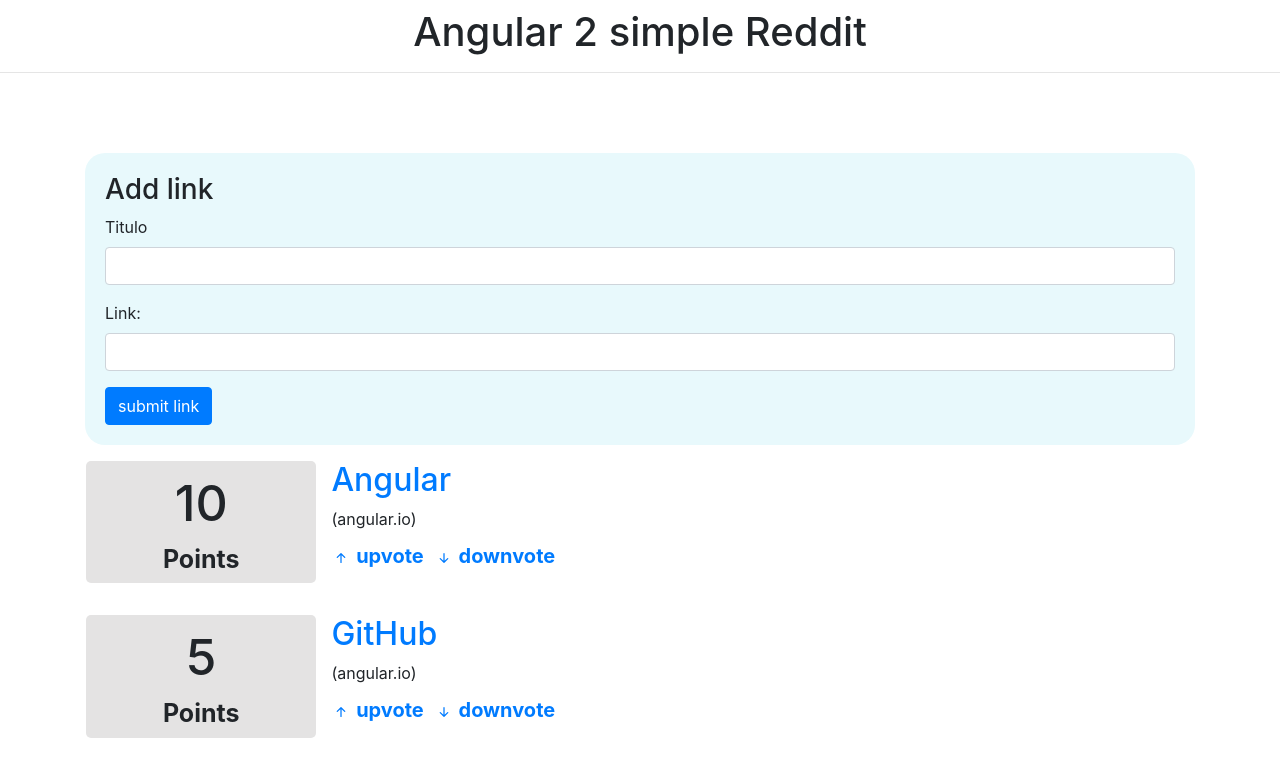
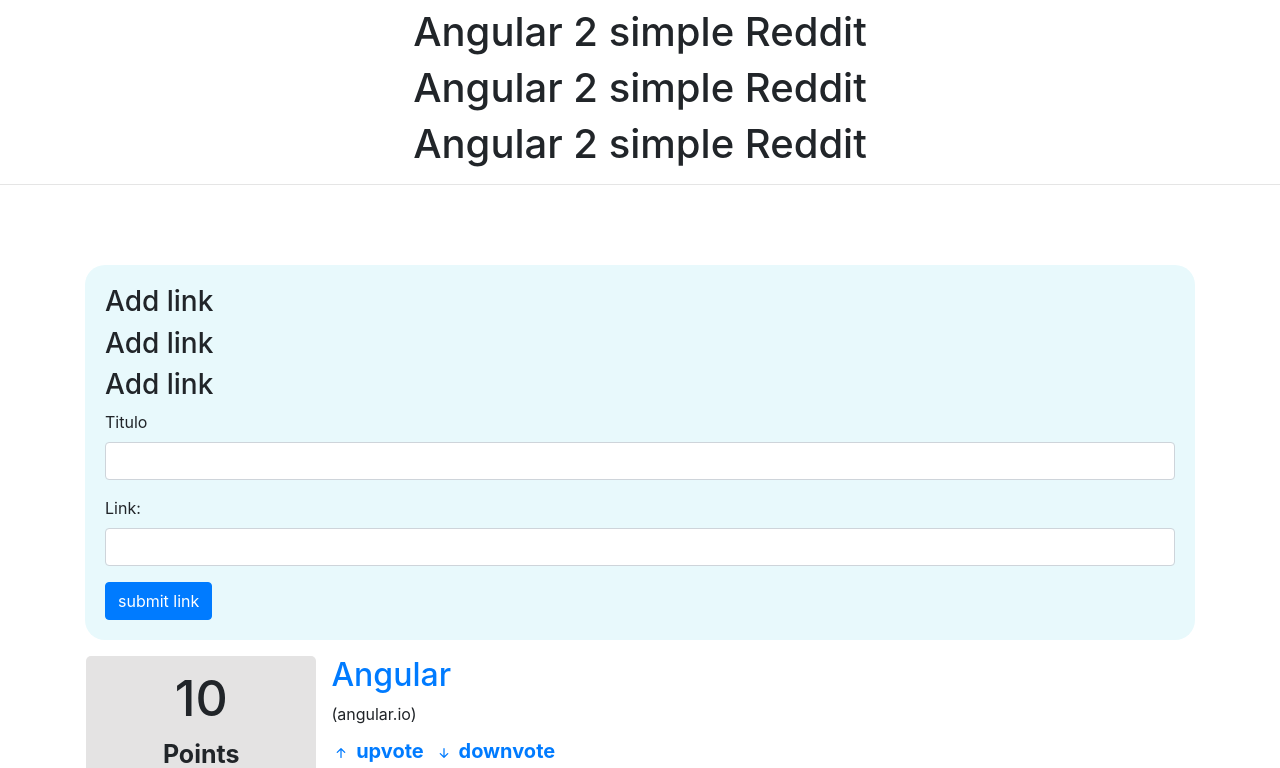
Before and after one commit to RQI2019/angular-reddit, an Angular app: page / in a window 1280 px wide. Shown: the top 768 px of the page. Built offline with nearby package versions, Linux system fonts and the light colour scheme.

Commit message:
prueba merge

```diff
--- a/src/app/app.component.html
+++ b/src/app/app.component.html
@@ -2,12 +2,17 @@
 <app-lista></app-lista>
 
 <div class="header pt-2 pb-3">
+  <h1 class="text-center">Angular 2 simple Reddit</h1>
+  <h1 class="text-center">Angular 2 simple Reddit</h1>
   <h1 class="text-center">Angular 2 simple Reddit</h1>
   <hr>
 </div>
 <div class ="container mt-5">
   <form class="form card-body" style="background-color: #e8f9fc; border-radius: 20px;">
     <h3 class="ui header">Add link</h3>
+    <h3 class="ui header">Add link</h3>
+    <h3 class="ui header">Add link</h3>
+
 
     <div class="field form-group">
       <label for="title"  class="label">Titulo</label>
```
